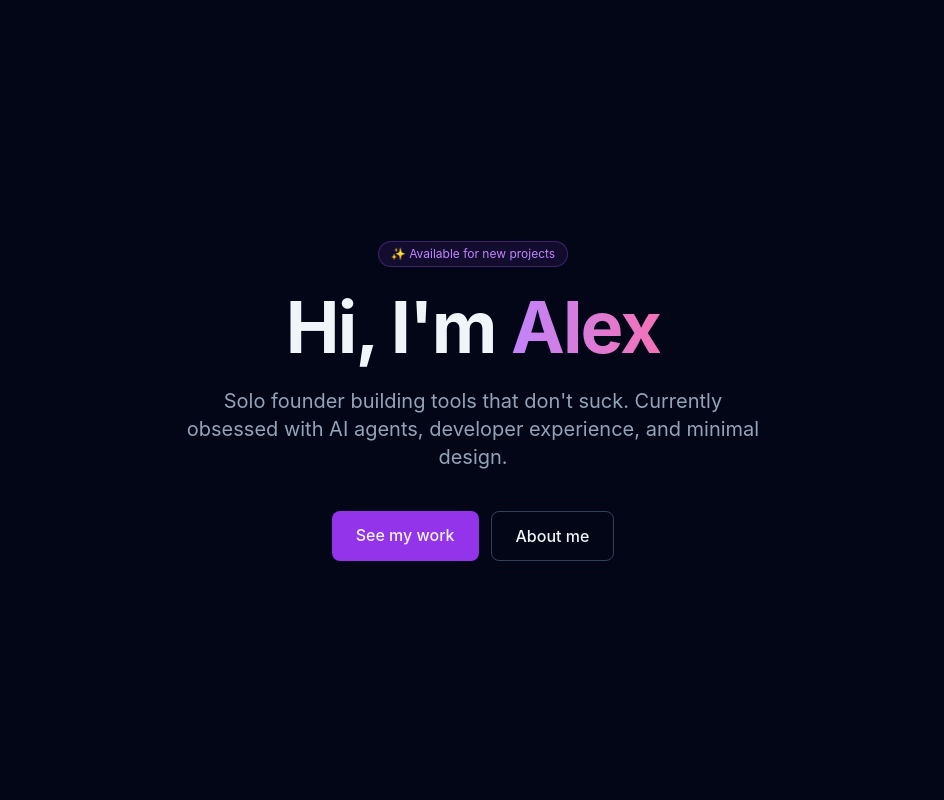
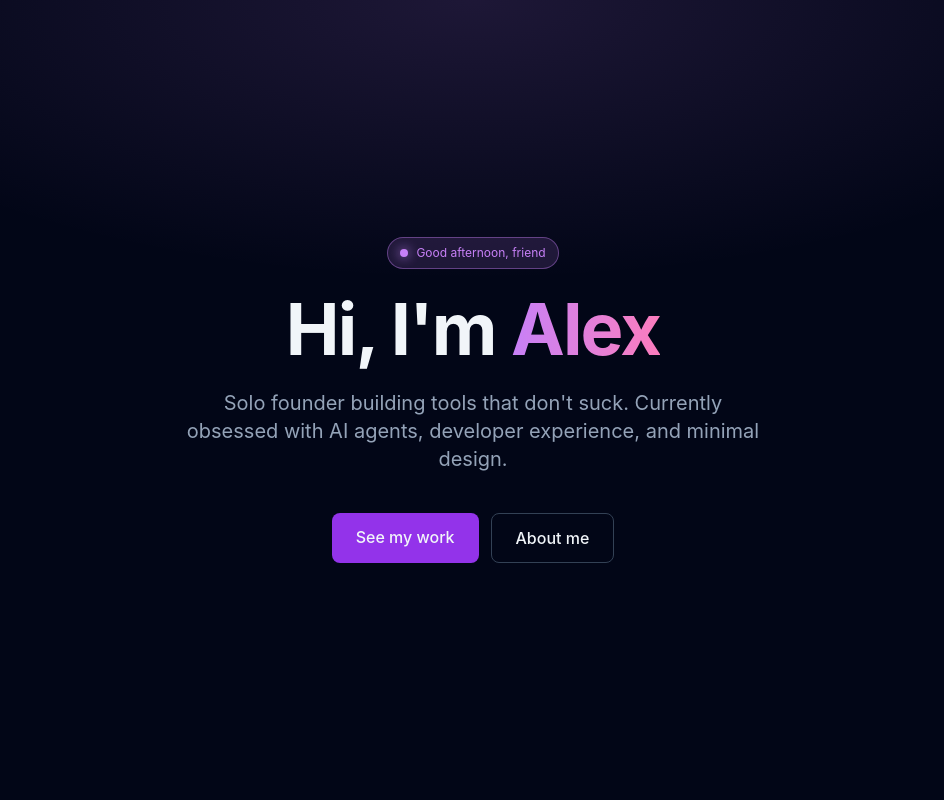
Before and after one commit to ThePyth0nKid/soloPortfolio, a React (Vite) app: page / in a window 1280 px wide. Shown: the top 800 px of the page, without its empty margins (167-1111 px from the left). Built offline with nearby package versions, Linux system fonts and the light colour scheme.

Commit message:
feat: Add a greeting in the hero section that changes based on time of day (via PatchParty: Platform CSS)

```diff
--- a/src/components/Hero.jsx
+++ b/src/components/Hero.jsx
@@ -1,15 +1,34 @@
 export default function Hero() {
+  // The platform knows what time it is. No state, no effect, no re-render loop needed —
+  // this mounts once and the greeting is correct for the user's local clock.
+  const hour = new Date().getHours()
+  const greeting =
+    hour < 5 ? 'Burning the midnight oil' :
+    hour < 12 ? 'Good morning' :
+    hour < 18 ? 'Good afternoon' :
+    'Good evening'
+
+  // Map time-of-day to a hue in oklch so the accent shifts with the sun.
+  // Morning = warm amber, afternoon = purple (brand), evening = deep magenta, night = cool indigo.
+  const hue =
+    hour < 5 ? 270 :
+    hour < 12 ? 70 :
+    hour < 18 ? 310 :
+    330
+
   return (
-    <section className="min-h-screen flex flex-col items-center justify-center px-6 text-center">
+    <section
+      className="hero"
+      style={{ '--tod-hue': hue }}
+    >
       <div className="max-w-3xl space-y-6">
-        <div className="inline-block px-3 py-1 bg-purple-500/10 border border-purple-500/30 rounded-full text-xs text-purple-400">
-          ✨ Available for new projects
+        <div className="greeting-pill">
+          <span className="greeting-dot" aria-hidden="true" />
+          {greeting}, friend
         </div>
         <h1 className="text-6xl md:text-7xl font-bold tracking-tight">
           Hi, I'm{' '}
-          <span className="bg-gradient-to-r from-purple-400 to-pink-400 bg-clip-text text-transparent">
-            Alex
-          </span>
+          <span className="name-gradient">Alex</span>
         </h1>
         <p className="text-xl text-slate-400 max-w-xl mx-auto">
           Solo founder building tools that don't suck. Currently obsessed with
--- a/src/index.css
+++ b/src/index.css
@@ -8,3 +8,79 @@
     font-family: -apple-system, BlinkMacSystemFont, 'Segoe UI', Roboto, sans-serif;
   }
 }
+
+@layer components {
+  /* Hero owns a --tod-hue custom property (set inline from JS once at mount).
+     Everything else — tint, glow, gradient — is derived in CSS via color-mix
+     and oklch, so there's zero JS animation or re-render work. */
+  .hero {
+    min-block-size: 100vh;
+    display: flex;
+    flex-direction: column;
+    align-items: center;
+    justify-content: center;
+    padding-inline: 1.5rem;
+    text-align: center;
+
+    --tod-accent: oklch(72% 0.18 var(--tod-hue, 300));
+    --tod-soft: color-mix(in oklch, var(--tod-accent) 14%, transparent);
+    --tod-edge: color-mix(in oklch, var(--tod-accent) 40%, transparent);
+
+    /* Soft ambient wash behind the hero that reflects time of day. */
+    background:
+      radial-gradient(
+        ellipse 80% 50% at 50% 0%,
+        var(--tod-soft),
+        transparent 70%
+      );
+  }
+
+  .greeting-pill {
+    display: inline-flex;
+    align-items: center;
+    gap: 0.5rem;
+    padding-inline: 0.75rem;
+    padding-block: 0.35rem;
+    border-radius: 9999px;
+    font-size: 0.75rem;
+    color: var(--tod-accent);
+    background: var(--tod-soft);
+    border: 1px solid var(--tod-edge);
+
+    /* Fade the greeting in on first paint — no JS, no IntersectionObserver. */
+    animation: greet-in 600ms ease-out both;
+  }
+
+  @supports at-rule(@starting-style) {
+    @starting-style {
+      .greeting-pill {
+        opacity: 0;
+        translate: 0 -4px;
+      }
+    }
+  }
+
+  .greeting-dot {
+    inline-size: 0.5rem;
+    block-size: 0.5rem;
+    border-radius: 9999px;
+    background: var(--tod-accent);
+    box-shadow: 0 0 12px var(--tod-accent);
+  }
+
+  .name-gradient {
+    background: linear-gradient(
+      90deg,
+      var(--tod-accent),
+      oklch(75% 0.17 calc(var(--tod-hue, 300) + 40))
+    );
+    -webkit-background-clip: text;
+    background-clip: text;
+    color: transparent;
+  }
+
+  @keyframes greet-in {
+    from { opacity: 0; translate: 0 -4px; }
+    to   { opacity: 1; translate: 0 0; }
+  }
+}
```
Also changed, not shown: 1 other file (tests, documents, lock files or other folders).
